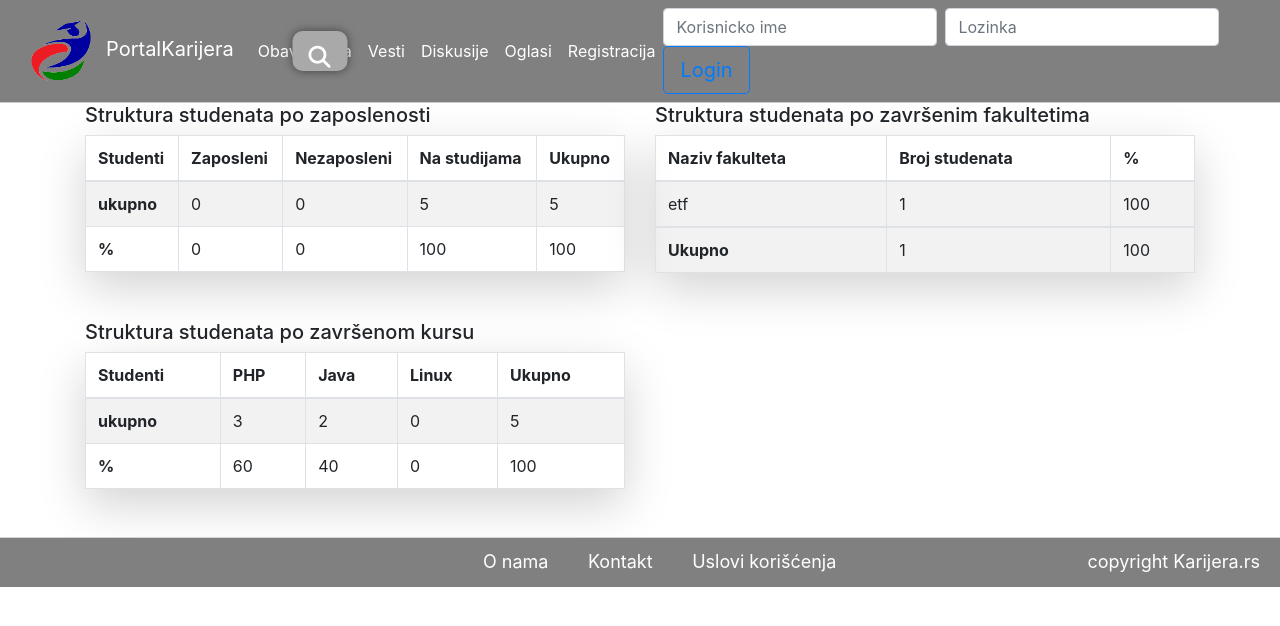
After one commit to ljubica11/portalKarijera, a CodeIgniter app: page /portalKarijera/index.php/statistika/index in a window 1280 px wide. The commit adds this page. Shown: the top 626 px of the page. Run offline with CodeIgniter, Linux system fonts and the light colour scheme; data comes from the database, SQL or seed files in the repository; some libraries are stand-ins or nearby versions.

Commit message:
dodata nova funkcionalnost - statistika
korisnik ima mogucnost da pregleda statisticke izvestaje o studentima po razlicitim parametrima

```diff
--- /dev/null
+++ b/application/controllers/Statistika.php
@@ -0,0 +1,43 @@
+<?php
+
+/**
+ * Description of Statistika
+ *
+ * @author gordan
+ */
+class Statistika extends CI_Controller {
+
+    public function __construct(){
+        parent::__construct();
+
+
+        $this->load->model('StatistikaModel');
+        $this->load->model('SifrarniciModel');
+    }
+
+    public function index(){
+
+        $studenti = $this->db->count_all_results('student');
+        $zaposleniStudenti = $this->StatistikaModel->zaposleniStudenti();
+        $nezaposleniStudenti = $this->StatistikaModel->nezaposleniStudenti();
+        $phpkurs = $this->StatistikaModel->phpkurs();
+        $javakurs = $this->StatistikaModel->javakurs();
+        $linuxkurs = $this->StatistikaModel->linuxkurs();
+        $fakulteti = $this->SifrarniciModel->dohvatiFakultete();
+        foreach($fakulteti as $f){
+            $idFak = $f['idFak'];
+            }
+        $diploma = $this->StatistikaModel->diploma($idFak);
+        $zbirDiploma = $this->db->count_all_results('diploma');
+
+
+
+
+        $data['middle_data'] = ['studenti' => $studenti, 'zaposleni' => $zaposleniStudenti, 'nezaposleni' => $nezaposleniStudenti,
+                                'phpkurs' => $phpkurs, 'javakurs' => $javakurs, 'linuxkurs' => $linuxkurs, 'diploma' => $diploma,
+                                'fakulteti' => $fakulteti, 'zbirDiploma' => $zbirDiploma];
+        $data['middle'] = 'middle/izvestaji';
+        $this->load->view('viewTemplate', $data);
+    }
+
+}
--- /dev/null
+++ b/application/models/StatistikaModel.php
@@ -0,0 +1,73 @@
+<?php
+
+/**
+ * Description of StatistikaModel
+ *
+ * @author gordan
+ */
+defined('BASEPATH') or exit('no direct access');
+
+class StatistikaModel extends CI_Model {
+
+    public function diploma($idFak) {
+
+        $this->db->from('diploma')
+                ->join('siffakulteti', 'siffakulteti.idFak = diploma.idFak')
+                ->where('diploma.idFak', $idFak);
+
+        return $this->db->count_all_results();
+    }
+
+
+    public function zaposleniStudenti() {
+
+        $query = $this->db->query('select count(*) as "broj zaposlenih"
+                                    from student
+                                    where student.status = "zaposleni"');
+
+        return $query->result_array();
+    }
+
+    public function nezaposleniStudenti() {
+
+        $query = $this->db->query('select count(*) as "broj nezaposlenih"
+                                    from student
+                                    where student.status = "nezaposleni"');
+        return $query->result_array();
+    }
+
+    public function phpkurs() {
+
+        $this->db->select("count(*) as 'kurs' ")
+                ->from('student')
+                ->where('student.idKurs = 1');
+
+        $query = $this->db->get();
+
+        return $query->result_array();
+    }
+
+    public function javakurs() {
+
+
+        $this->db->select("count(*) as 'kurs' ")
+                ->from('student')
+                ->where('student.idKurs = 2');
+
+        $query = $this->db->get();
+
+        return $query->result_array();
+    }
+
+    public function linuxkurs() {
+
+        $this->db->select("count(*) as 'kurs' ")
+                ->from('student')
+                ->where('student.idKurs = 3');
+
+        $query = $this->db->get();
+
+        return $query->result_array();
+    }
+
+}
--- a/application/views/middle/grupe.php
+++ b/application/views/middle/grupe.php
@@ -2,7 +2,7 @@
 
 <div class="container-fluid" >
     <div class="row">
-        <div class="col-3 levo">
+        <div class="col-3 levo col-sm-3">
             <div class='formaGrupe form-check'>
             <h3>Napravi grupu</h3>
             <br>
@@ -37,14 +37,14 @@
 
 
         </div>
-        <div class="col-6" style="margin-bottom: 90px">
+        <div class="col-6 col-sm-6" style="margin-bottom: 90px">
 
             <?php
             echo $grupe;
             ?>
         </div>
 
-        <div class="col-3">
+        <div class="col-3 col-sm-3">
             <div id="clanoviGrupe"> </div>
 
         </div>
--- /dev/null
+++ b/application/views/middle/izvestaji.php
@@ -0,0 +1,144 @@
+<?php
+
+foreach($zaposleni as $z){
+    $brojZaposlenih = $z['broj zaposlenih'];
+}
+foreach($nezaposleni as $n){
+    $brojNezaposlenih = $n['broj nezaposlenih'];
+}
+
+
+    foreach($phpkurs as $p){
+        $phpovci = $p['kurs'];
+        }
+        foreach ($javakurs as $j){
+            $javashi = $j['kurs'];
+        }
+        foreach ($linuxkurs as $l) {
+            $linuxashi = $l['kurs'];
+        }
+
+
+?>
+
+  <div class="container">
+
+  <div class="row">
+    <div class="col-6 col-sm">
+        <div class="stats">
+            <h5>Struktura studenata po zaposlenosti</h5>
+        <table class="table table-striped table-bordered shadow-lg p-3 mb-5">
+
+  <thead>
+    <tr>
+      <th scope="col">Studenti</th>
+      <th scope="col">Zaposleni</th>
+      <th scope="col">Nezaposleni</th>
+      <th scope="col">Na studijama</th>
+      <th scope="col">Ukupno</th>
+    </tr>
+     </thead>
+  <tbody>
+    <tr>
+      <th scope="row">ukupno</th>
+      <td><?php echo $brojZaposlenih?></td>
+      <td><?php echo $brojNezaposlenih?></td>
+      <td><?php echo $studenti - $brojZaposlenih - $brojNezaposlenih ?></td>
+      <td><?php echo $studenti ?></td>
+    </tr>
+    <tr>
+      <th scope="row">%</th>
+      <td><?php echo $procZap = round(($brojZaposlenih/$studenti)*100, 2) ?></td>
+      <td><?php echo $procNezap = round(($brojNezaposlenih/$studenti)*100, 2) ?></td>
+      <td><?php echo $procStudira = (100 - $procZap - $procNezap) ?></td>
+      <td>100</td>
+    </tr>
+  </tbody>
+</table>
+
+
+
+    </div>
+        <div class="stats">
+            <h5>Struktura studenata po završenom kursu</h5>
+        <table class="table table-striped table-bordered shadow-lg p-3 mb-5">
+
+  <thead>
+    <tr>
+      <th scope="col">Studenti</th>
+      <th scope="col">PHP</th>
+      <th scope="col">Java</th>
+      <th scope="col">Linux</th>
+      <th scope="col">Ukupno</th>
+    </tr>
+     </thead>
+  <tbody>
+    <tr>
+      <th scope="row">ukupno</th>
+      <td><?php echo $phpovci ?></td>
+      <td><?php echo $javashi  ?></td>
+      <td><?php echo $linuxashi ?></td>
+      <td><?php echo $studenti ?></td>
+    </tr>
+    <tr>
+      <th scope="row">%</th>
+      <td><?php echo $procPhp = round(($phpovci/$studenti)*100, 2) ?></td>
+      <td><?php  echo $procJava = round(($javashi/$studenti)*100, 2) ?></td>
+      <td><?php echo $procLinux = (100 - $procPhp - $procJava) ?></td>
+      <td>100</td>
+    </tr>
+  </tbody>
+</table>
+
+
+
+    </div>
+
+        </div>
+
+
+
+    <div class="col-6 col-sm">
+
+        <div class="stats">
+             <h5>Struktura studenata po završenim fakultetima</h5>
+       <table class="table table-striped table-bordered shadow-lg p-3 mb-5">
+
+  <thead>
+    <tr>
+      <th scope="col">Naziv fakulteta</th>
+      <th scope="col">Broj studenata</th>
+      <th scope="col">%</th>
+    </tr>
+  </thead>
+  <?php
+   foreach($fakulteti as $f){
+          $idFak=$f['idFak'];
+          $naziv = $f['naziv'];
+         $broj = $this->StatistikaModel->diploma($idFak);
+
+  ?>
+  <tbody>
+  <tr>
+
+      <td><?php echo $naziv ?></td>
+      <td><?php echo $broj  ?></td>
+      <td><?php echo $procDiploma = round(($broj/$zbirDiploma)*100, 2) ?></td>
+
+    </tr>
+    </tbody>
+   <?php }?>
+    <tr>
+        <th>Ukupno</th>
+        <td><?php echo $zbirDiploma ?></td>
+        <td><?php echo '100';?></td>
+    </tr>
+       </table>
+
+      </div>
+
+
+</div>
+
+  </div>
+  </div>
--- a/application/views/middle/pocetna.php
+++ b/application/views/middle/pocetna.php
@@ -215,5 +215,5 @@
 
               </div>
             </div>
-
+        <a href="<?php echo site_url('Statistika/index')?>">Statistika</a>
         </div>
```
Also changed, not shown: css/styleKompanija.css (+10 -0 lines), css/styleStudent.css (+9 -0 lines).
